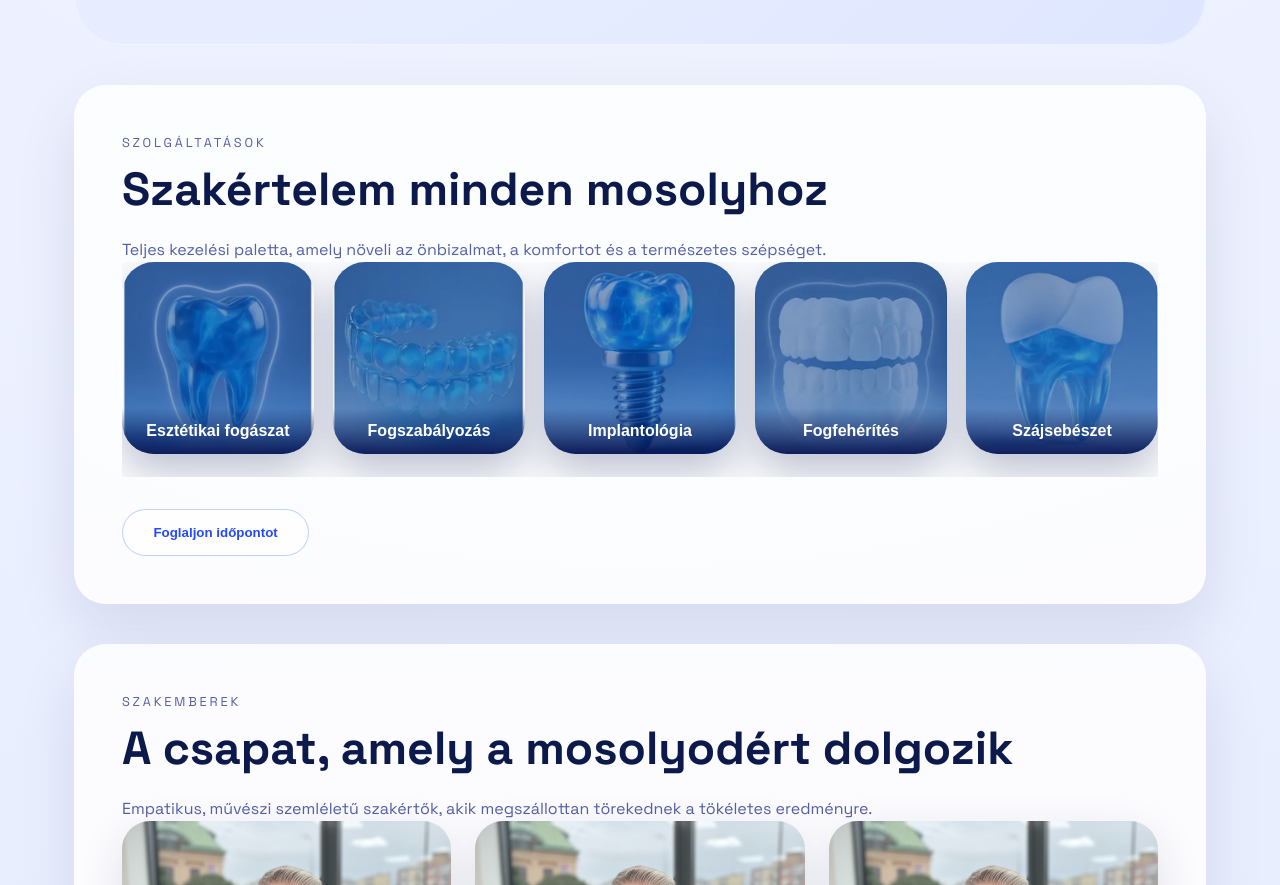
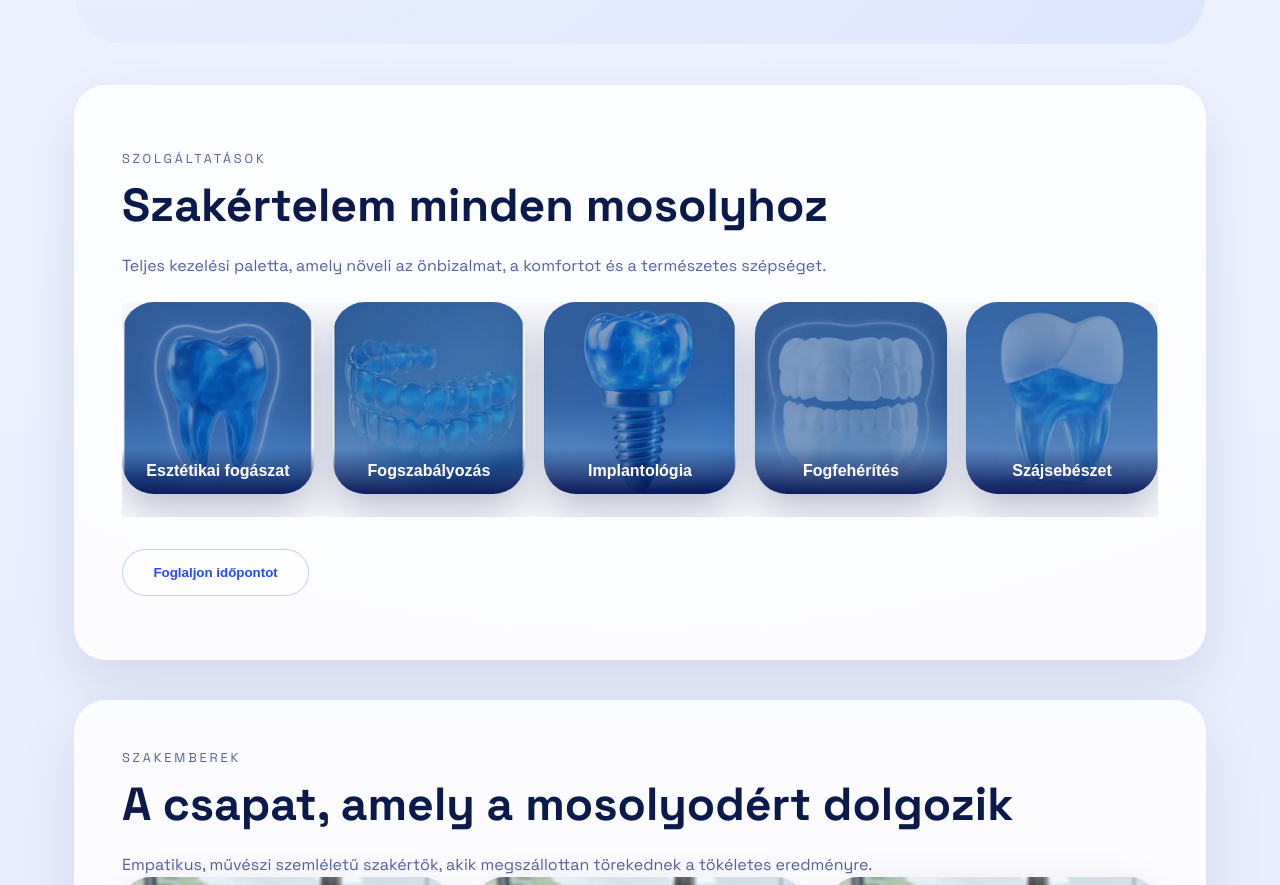
Before and after one commit to sferencz82/szekeres-dental, a React (Vite) app: page / in a window 1280 px wide. Shown: the part 937-1822 px from the top of the page. Built offline with nearby package versions, Linux system fonts and the light colour scheme; no server answers.

Commit message:
Increase services hover space

```diff
--- a/src/App.css
+++ b/src/App.css
@@ -141,6 +141,11 @@ main {
   padding: 3rem;
   border-radius: 32px;
   box-shadow: 0 25px 60px rgba(8, 20, 72, 0.1);
+}
+
+.section.services {
+  padding-top: 4rem;
+  padding-bottom: 4rem;
 }
 
 .section__header h2 {
@@ -305,6 +310,7 @@ main {
   display: flex;
   gap: 1.2rem;
   margin-bottom: 2rem;
+  margin-top: 1.5rem;
   overflow-x: auto;
   padding-bottom: 1rem;
   scroll-snap-type: x mandatory;
@@ -353,7 +359,7 @@ main {
 
 .service-card__trigger:hover,
 .service-card__trigger:focus-visible {
-  transform: translateY(-6px);
+  transform: translateY(-12px);
   box-shadow: 0 25px 50px rgba(8, 20, 72, 0.35);
 }
 
```
